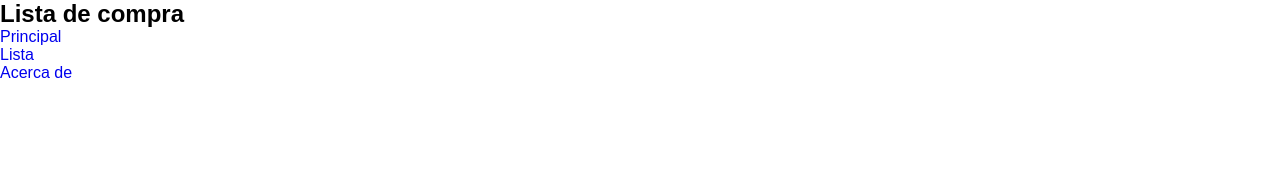
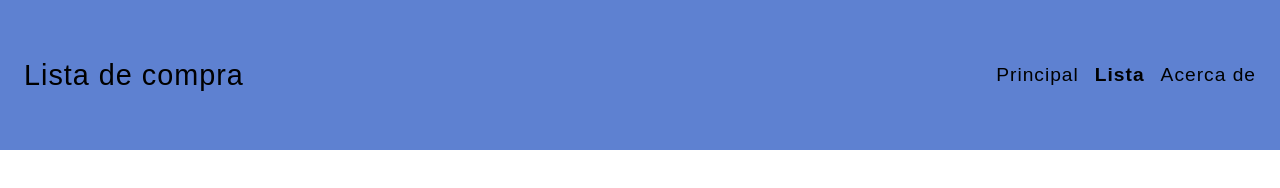
Before and after one commit to Learning-X/202204-W1CH4-luc-st-pierre, a website: page index.html in a window 1280 px wide. Drawn offline with Linux system fonts and the light colour scheme.

Commit message:
Added header styles

```diff
--- a/index.html
+++ b/index.html
@@ -23,7 +23,7 @@
             <a href="/" class="navbar__links">Principal</a>
           </li>
           <li class="navbar__items">
-            <a href="/lista" class="navbar__links">Lista</a>
+            <a href="/lista" class="navbar__links active">Lista</a>
           </li>
           <li class="navbar__items">
             <a href="/acerca" class="navbar__links">Acerca de</a>
--- a/styles/styles.css
+++ b/styles/styles.css
@@ -1,3 +1,8 @@
+:root {
+  --bg-navbar-blue: #5e81d1;
+  --txt-black: #000;
+}
+
 * {
   margin: 0;
   padding: 0;
@@ -14,3 +19,34 @@ ul {
 html {
   font-family: "Nunito", sans-serif;
 }
+
+.navbar {
+  height: 150px;
+  background-color: var(--bg-navbar-blue);
+  padding: 0 1.5rem;
+  display: flex;
+  justify-content: space-between;
+  align-items: center;
+}
+
+.navbar__title {
+  font-weight: 400;
+  font-size: 1.8rem;
+  letter-spacing: 1px;
+}
+
+.navbar__lists {
+  display: flex;
+}
+
+.navbar__links {
+  color: var(--txt-black);
+  margin-left: 1rem;
+  font-size: 1.2rem;
+  font-weight: 100;
+  letter-spacing: 1px;
+}
+
+.navbar__links.active {
+  font-weight: 600;
+}
```
